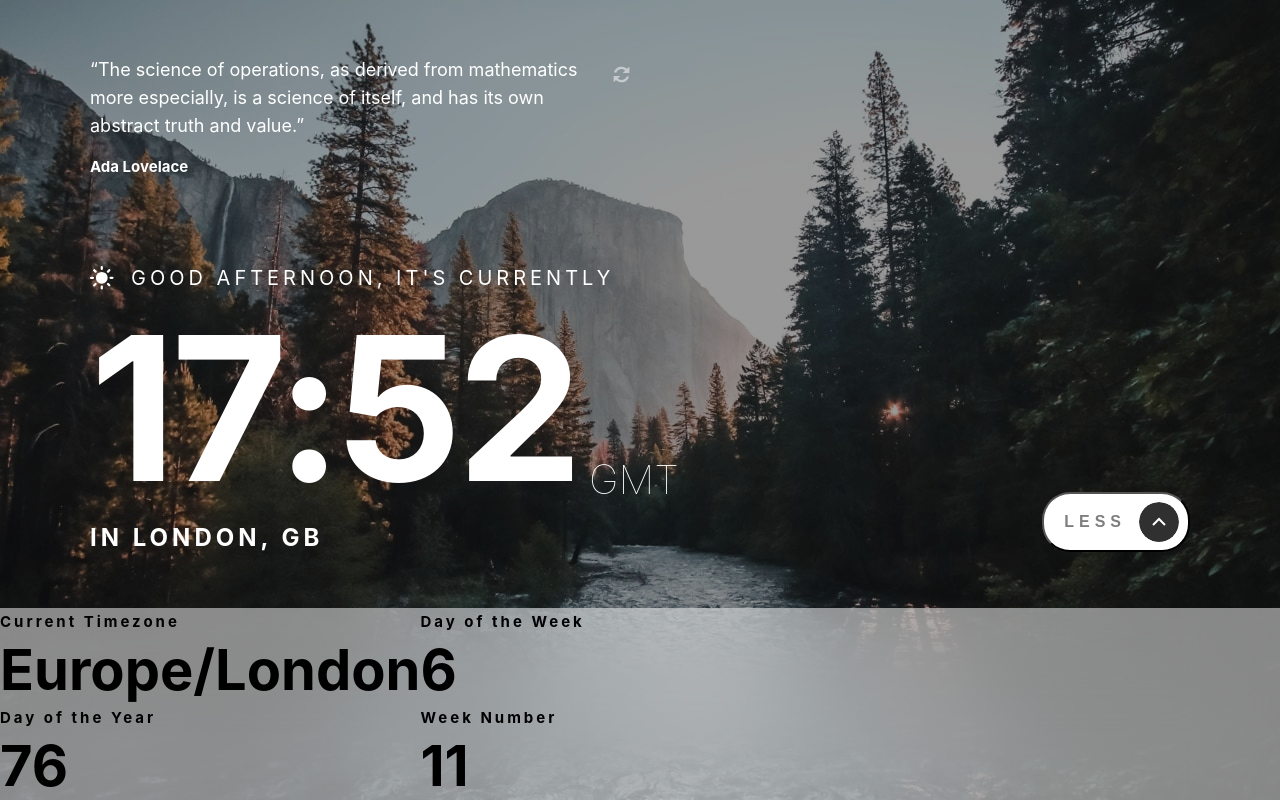
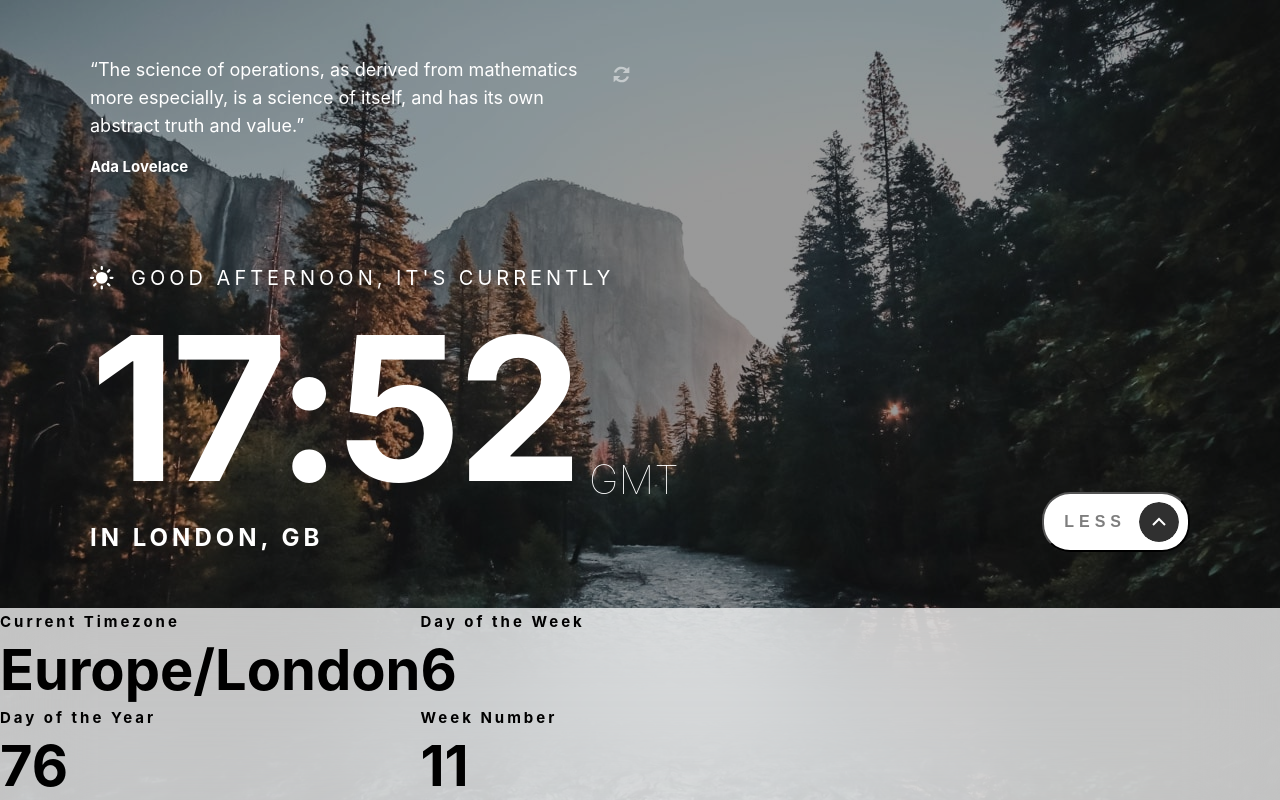
Before and after one commit to pronoia9/pun-manteau, a React (Vite) app: page / in a window 1280 px wide. Both pictures are taken after a click on the button "MORE". Built offline with nearby package versions, Linux system fonts and the light colour scheme.

Commit message:
fix bg opacity

```diff
--- a/src/components/Overlay.jsx
+++ b/src/components/Overlay.jsx
@@ -61,7 +61,7 @@ const OverlayBackgroundBlur = styled.div`
 
 const Background = styled(OverlayBackgroundBlur)`
   background-color: var(--c-background);
-  opacity: 0.5;
+  opacity: 0.75;
 `;
 
 const Blur = styled(OverlayBackgroundBlur)`
```
